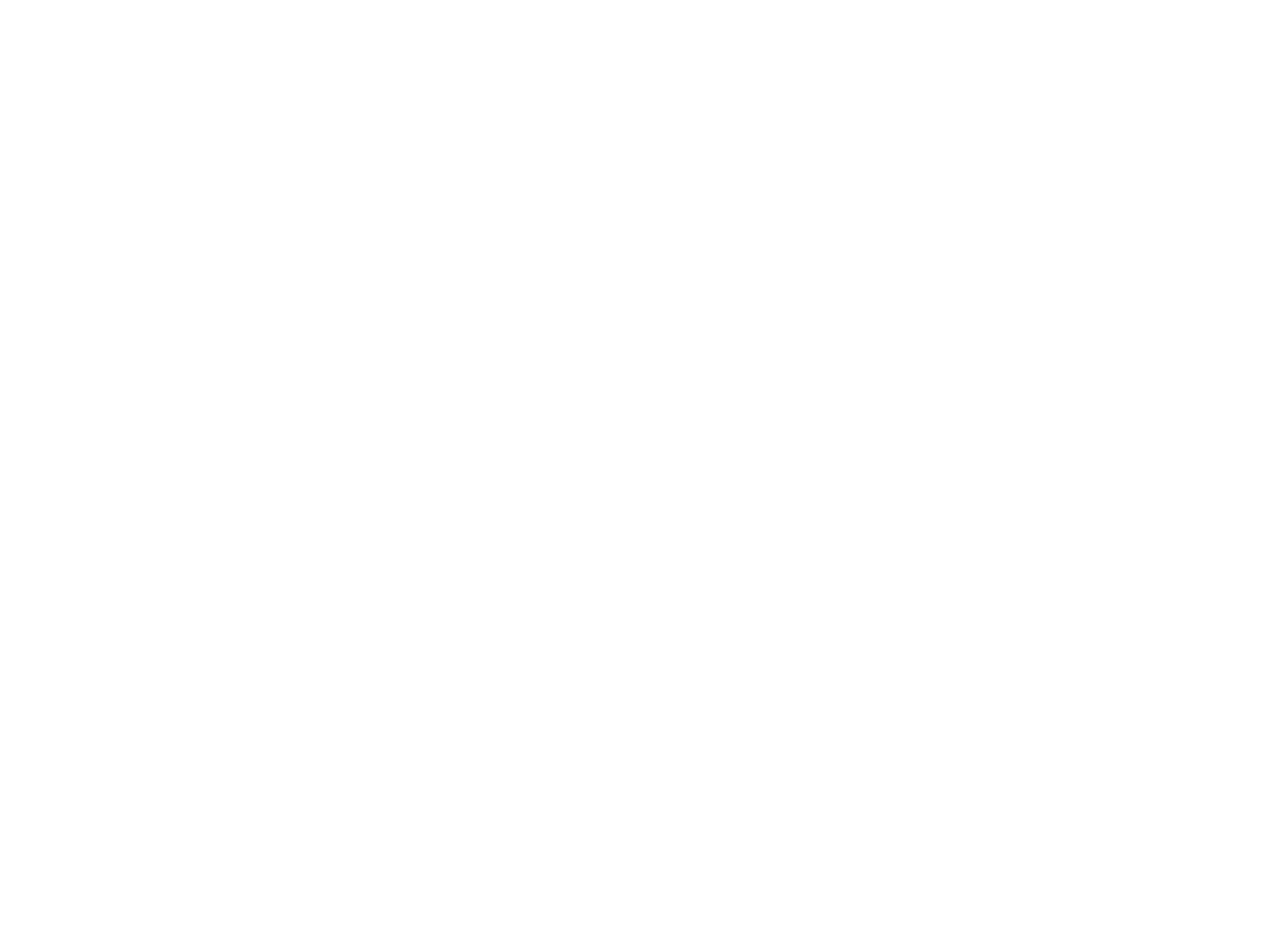
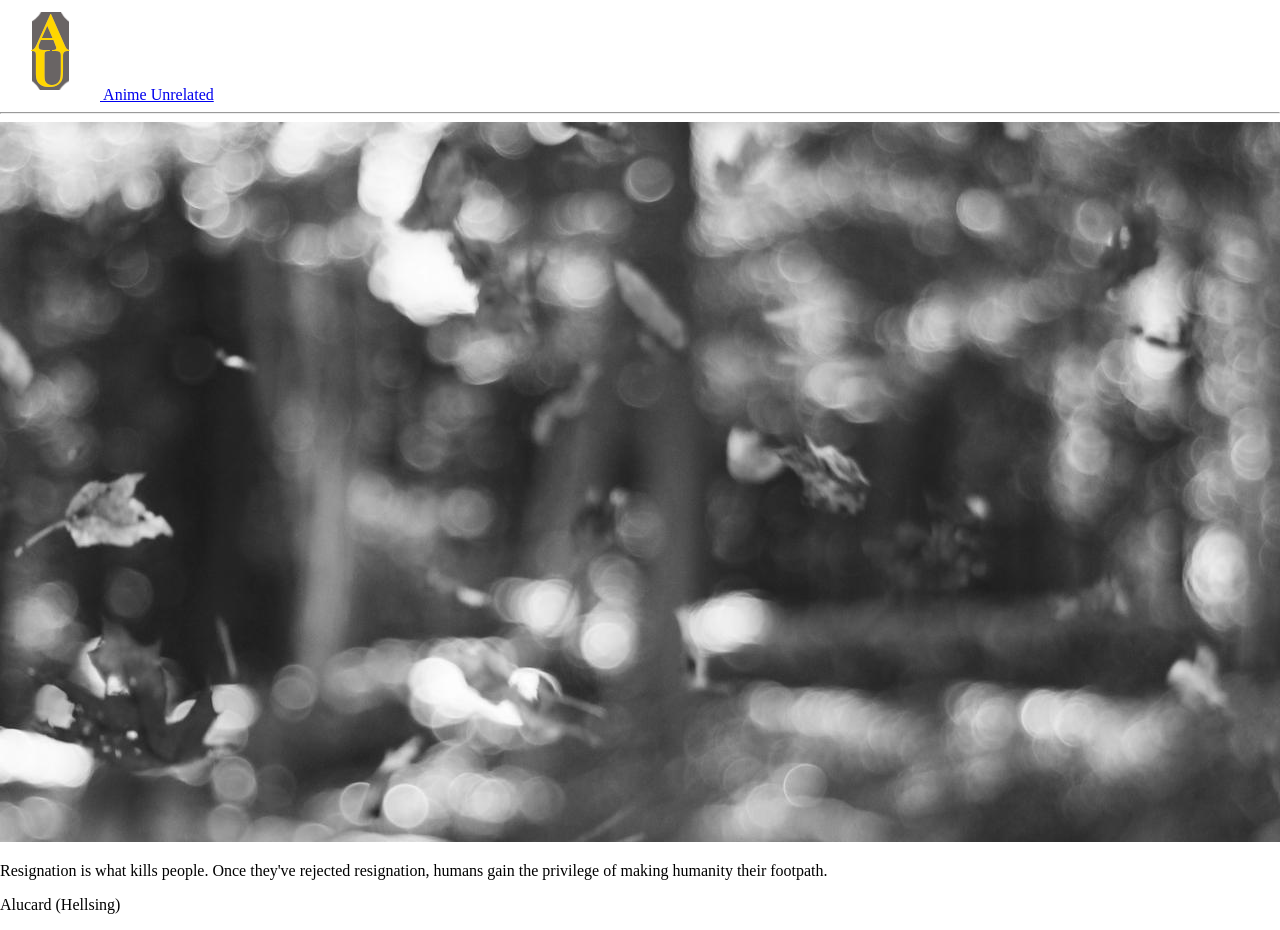
Before and after one commit to easton-morris/ajax-project, a website: page index.html in a window 1280 px wide. Before the commit the page ends 800 px from the top, so only its background shows below. Drawn offline with Linux system fonts and the light colour scheme.

Commit message:
created the header items and image area HTML

```diff
--- a/index.html
+++ b/index.html
@@ -8,11 +8,33 @@
   <link rel="stylesheet" href="css/reset.css">
   <link rel="stylesheet" href="css/layout.css">
   <link rel="stylesheet" href="css/styles.css">
+  <link rel="preconnect" href="https://fonts.googleapis.com">
+  <link rel="preconnect" href="https://fonts.gstatic.com" crossorigin>
+  <link
+    href="https://fonts.googleapis.com/css2?family=Playfair+Display:wght@400;700&family=Roboto:wght@300;400;700&display=swap"
+    rel="stylesheet">
 </head>
 <body>
   <header>
+    <nav class="navbar">
+      <div class="container">
+        <a href="/" class="brand">
+          <img src="images/AUIconT.png" alt="Anime Unrelated Logo">
+          Anime Unrelated
+        </a>
+      </div>
+    </nav>
   </header>
+  <hr>
   <main>
+    <div class="container">
+      <div class="image-area">
+        <img class="random-image" src="images/grayexp.jpg" alt="Placeholder Image of Blurry Leaves">
+        <p class="centered-quote image-text">Resignation is what kills people. Once they've rejected resignation, humans gain the privilege of making humanity their
+        footpath.</p>
+        <p class="centered-attr image-text">Alucard (Hellsing)</p>
+      </div>
+    </div>
   </main>
   <script src="js/data.js"></script>
   <script src="js/main.js"></script>
```
Also changed, not shown: images/grayexp.jpg (added).
